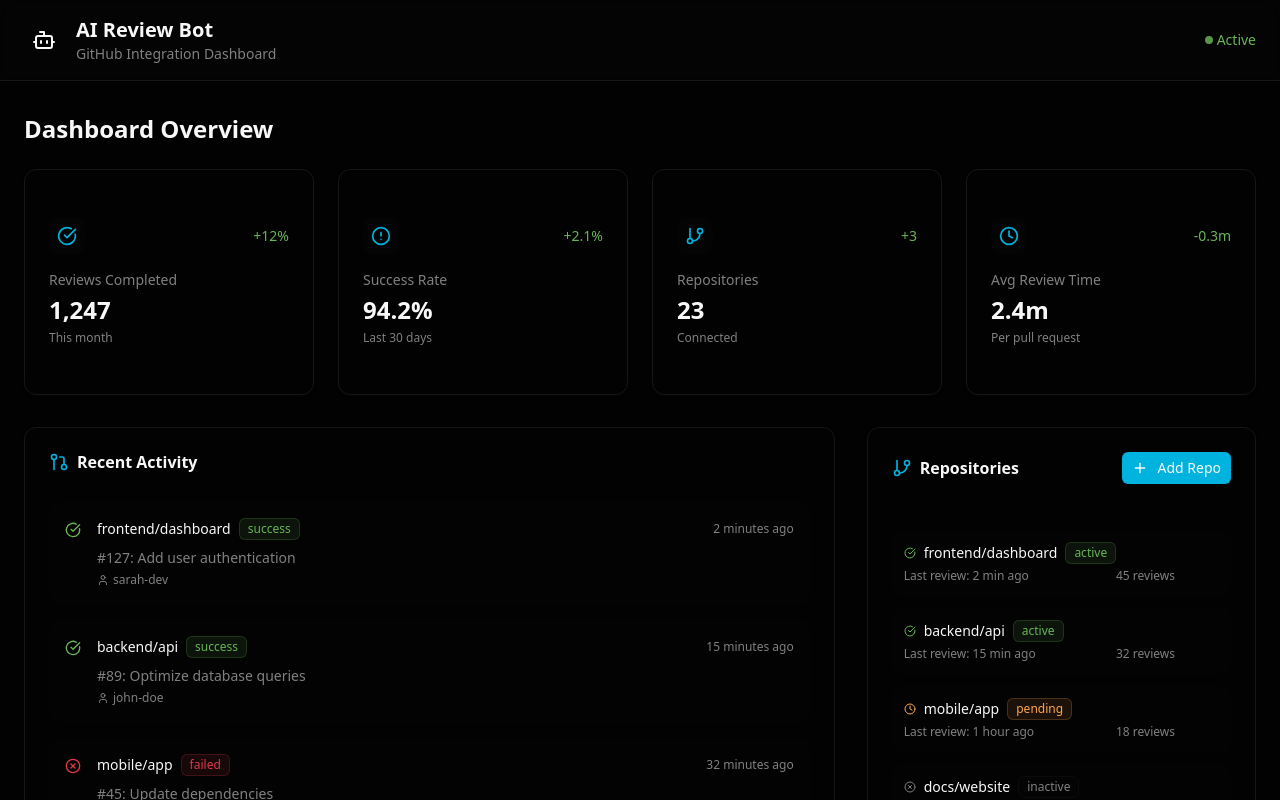
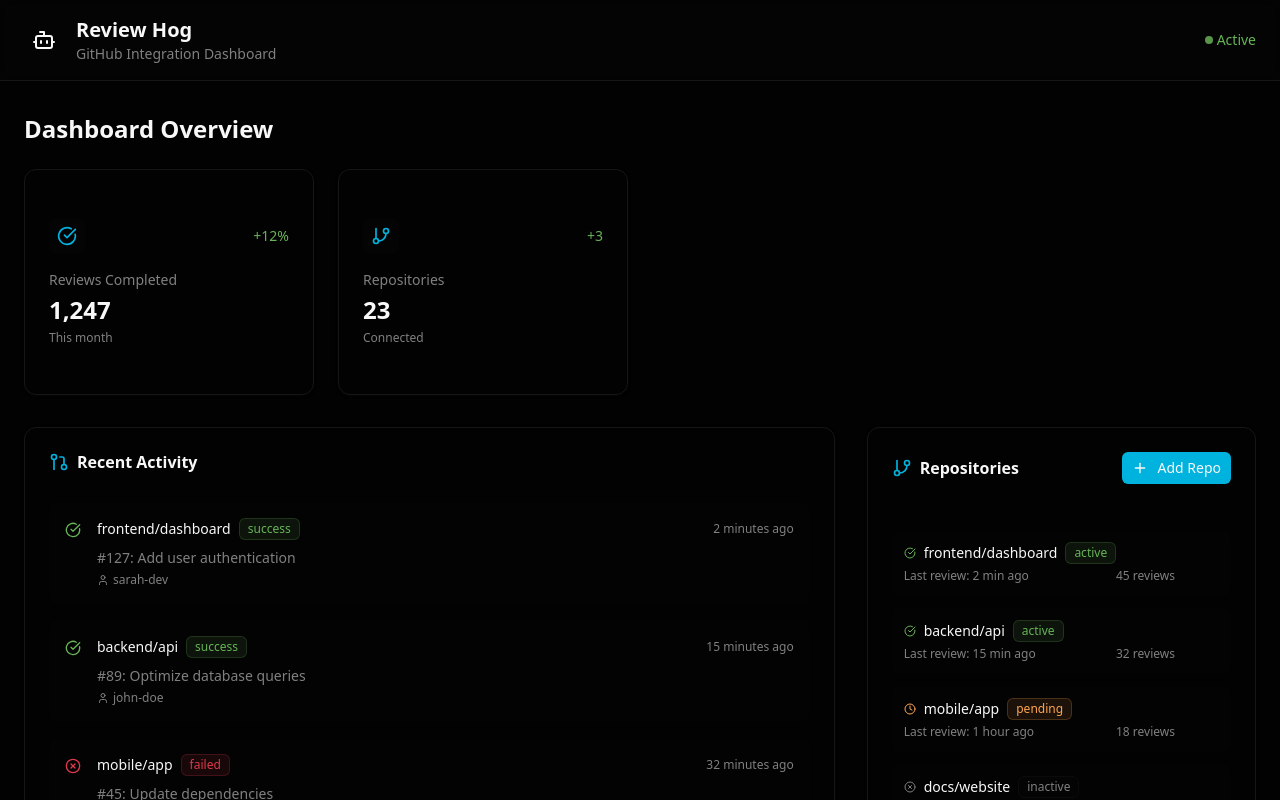
Before and after one commit to TusharSharma811/ReviewHog, a React (Vite) app in the folder frontend/: page /dashboard in a window 1280 px wide. Shown: the top 800 px of the page. Built offline with nearby package versions, Linux system fonts and the light colour scheme.

Commit message:
Dashboard update

```diff
--- a/frontend/src/pages/Dashboard.tsx
+++ b/frontend/src/pages/Dashboard.tsx
@@ -1,12 +1,17 @@
-import { Bot, GitBranch, CheckCircle, AlertCircle, Clock } from "lucide-react";
+import { Bot, GitBranch, CheckCircle } from "lucide-react";
 import { MetricsCard } from "@/components/MetricsCard";
 import { RecentActivity } from "@/components/RecentActivity";
 import { RepositoryCard } from "@/components/RepositoryCard";
+import { useEffect } from "react";
 
 const Dashboard = () => {
+  useEffect(() => {
+    document.title = "Dashboard - Review Hog";
+
+  }, []);
   return (
     <div className="min-h-screen bg-gradient-subtle">
-      {/* Header */}
+
       <header className="border-b border-border bg-card/50 backdrop-blur-sm">
         <div className="container mx-auto px-6 py-4">
           <div className="flex items-center justify-between">
@@ -15,7 +20,7 @@ const Dashboard = () => {
                 <Bot className="h-6 w-6 text-primary-foreground" />
               </div>
               <div>
-                <h1 className="text-xl font-semibold text-foreground">AI Review Bot</h1>
+                <h1 className="text-xl font-semibold text-foreground">Review Hog</h1>
                 <p className="text-sm text-muted-foreground">GitHub Integration Dashboard</p>
               </div>
             </div>
@@ -45,14 +50,7 @@ const Dashboard = () => {
               icon={CheckCircle}
               description="This month"
             />
-            <MetricsCard
-              title="Success Rate"
-              value="94.2%"
-              change="+2.1%"
-              changeType="positive"
-              icon={AlertCircle}
-              description="Last 30 days"
-            />
+
             <MetricsCard
               title="Repositories"
               value="23"
@@ -61,14 +59,7 @@ const Dashboard = () => {
               icon={GitBranch}
               description="Connected"
             />
-            <MetricsCard
-              title="Avg Review Time"
-              value="2.4m"
-              change="-0.3m"
-              changeType="positive"
-              icon={Clock}
-              description="Per pull request"
-            />
+
           </div>
         </div>
 
```
